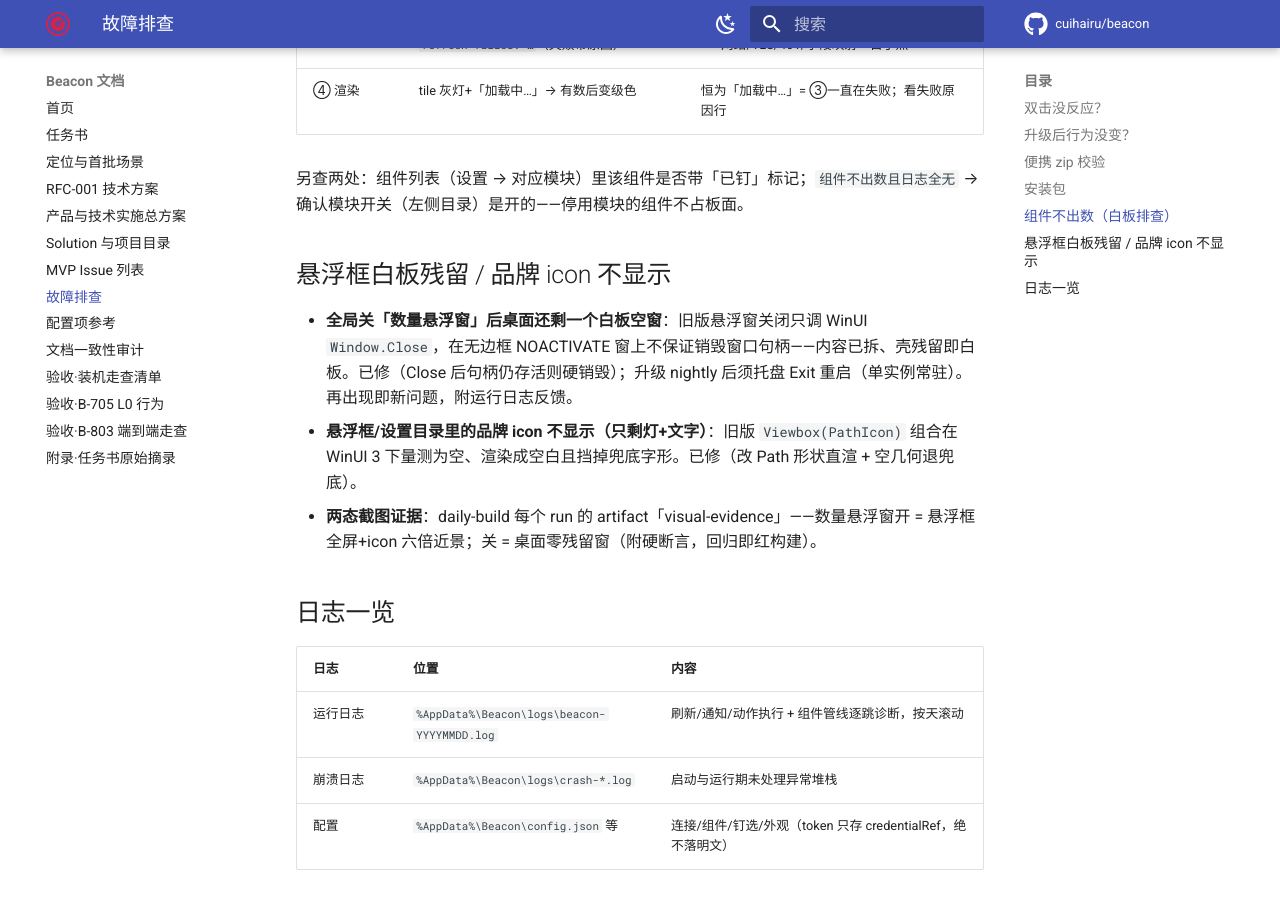
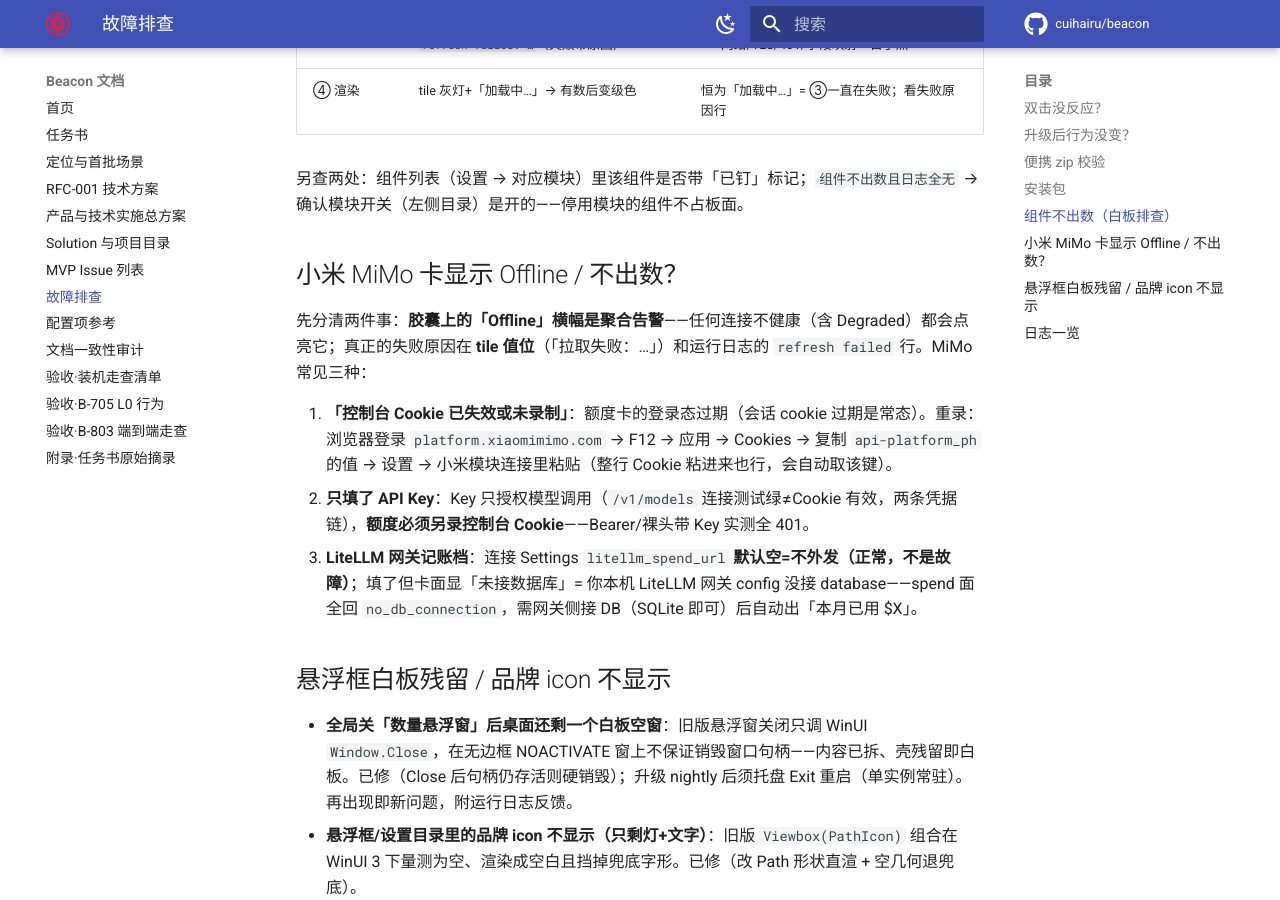
Before and after one commit to cuihairu/beacon, an MkDocs documentation site: the page built from docs/troubleshooting.md, in a window 1280 px wide and 900 px high, scrolled down 1570 px. Built offline with MkDocs 1.6.1 and Material for MkDocs 9.7.7, drawn with Linux system fonts in a browser that asks for light colours; comment, search, counter and statistics services are not loaded.

Commit message:
docs: add mimo troubleshooting section

```diff
--- a/docs/mvp-issues.md
+++ b/docs/mvp-issues.md
@@ -1144,3 +1144,8 @@
 ## 附：MVP 明确不做（评审基线）
 
 复杂插件市场 · Workflow DSL/引擎 · AI Agent · Jenkins/GitLab/Docker 全功能管理 · 数据库 · 云账号/用户系统/团队协作/云同步 · 复杂图表 · 复杂主题 · macOS/Linux。
+
+### 批3-补40 MiMo 排障条目（2026-10-11 续批：用户实踩「小米的还是不行」后的文档面补缺）
+- **背景**：troubleshooting.md 无 MiMo 条目，用户只能靠对话排障；本次修复单（批3-补38）落地后把自查路径写进手册。
+- **内容**：新增「小米 MiMo 卡显示 Offline / 不出数？」段——胶囊 Offline 横幅=聚合告警（含 Degraded 401），真因在 tile 失败原因行；三种常见坑：Cookie 失效重录指引（F12 → api-platform_ph，整行粘贴也行）/ 只填 Key 不够（Key 只授权模型调用，两条凭据链）/ litellm 档默认空=不外发、no_db_connection 归属网关侧。
+- **验收**：文档增量，审计台账 F-58（58 条）；无代码改动。
--- a/docs/troubleshooting.md
+++ b/docs/troubleshooting.md
@@ -44,6 +44,14 @@
 
 另查两处：组件列表（设置 → 对应模块）里该组件是否带「已钉」标记；`组件不出数且日志全无` → 确认模块开关（左侧目录）是开的——停用模块的组件不占板面。
 
+## 小米 MiMo 卡显示 Offline / 不出数？
+
+先分清两件事：**胶囊上的「Offline」横幅是聚合告警**——任何连接不健康（含 Degraded）都会点亮它；真正的失败原因在 **tile 值位**（「拉取失败：…」）和运行日志的 `refresh failed` 行。MiMo 常见三种：
+
+1. **「控制台 Cookie 已失效或未录制」**：额度卡的登录态过期（会话 cookie 过期是常态）。重录：浏览器登录 `platform.xiaomimimo.com` → F12 → 应用 → Cookies → 复制 `api-platform_ph` 的值 → 设置 → 小米模块连接里粘贴（整行 Cookie 粘进来也行，会自动取该键）。
+2. **只填了 API Key**：Key 只授权模型调用（`/v1/models` 连接测试绿≠Cookie 有效，两条凭据链），**额度必须另录控制台 Cookie**——Bearer/裸头带 Key 实测全 401。
+3. **LiteLLM 网关记账档**：连接 Settings `litellm_spend_url` **默认空=不外发（正常，不是故障）**；填了但卡面显「未接数据库」= 你本机 LiteLLM 网关 config 没接 database——spend 面全回 `no_db_connection`，需网关侧接 DB（SQLite 即可）后自动出「本月已用 $X」。
+
 ## 悬浮框白板残留 / 品牌 icon 不显示
 
 - **全局关「数量悬浮窗」后桌面还剩一个白板空窗**：旧版悬浮窗关闭只调 WinUI `Window.Close`，在无边框 NOACTIVATE 窗上不保证销毁窗口句柄——内容已拆、壳残留即白板。已修（Close 后句柄仍存活则硬销毁）；升级 nightly 后须托盘 Exit 重启（单实例常驻）。再出现即新问题，附运行日志反馈。
```
Also changed, not shown: docs/审计-文档一致性.md (+8 -0 lines).
